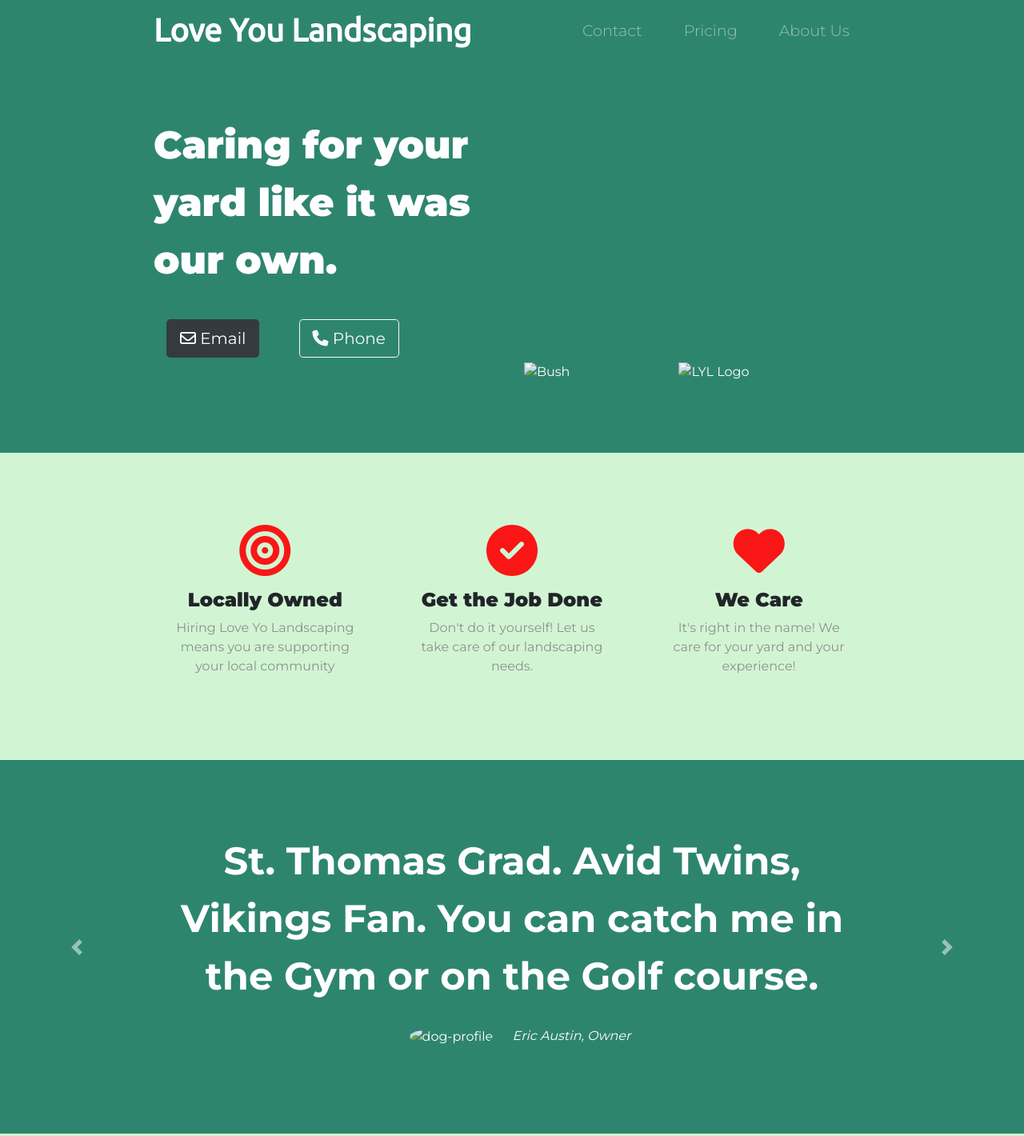
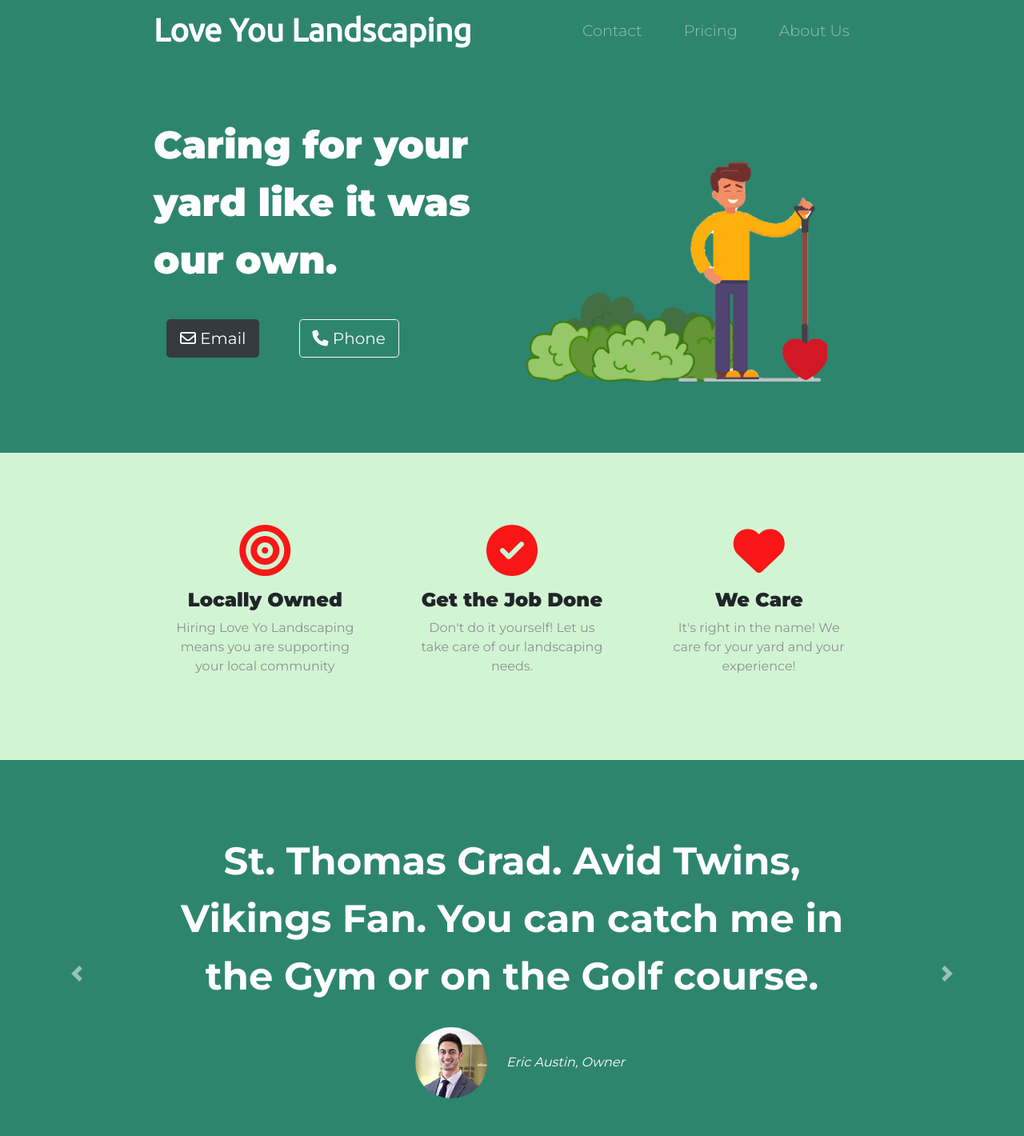
Before and after one commit to swanny999/loveyoulandscaping, a plain HTML site: page index.html in a window 1280 px wide. Shown: the part 35-1455 px from the top of the page at 80% size. Drawn offline with nearby package versions, Linux system fonts and the light colour scheme; files that its build step writes are made by us from their sources.

Commit message:
Update index.html

```diff
--- a/index.html
+++ b/index.html
@@ -14,7 +14,7 @@
 
   <!--CSS Stylesheets-->
   <link rel="stylesheet" href="https://stackpath.bootstrapcdn.com/bootstrap/4.4.1/css/bootstrap.min.css" integrity="sha384-Vkoo8x4CGsO3+Hhxv8T/Q5PaXtkKtu6ug5TOeNV6gBiFeWPGFN9MuhOf23Q9Ifjh" crossorigin="anonymous">
-  <link rel="stylesheet" href="css/styles.css">
+  <link rel="stylesheet" href="styles.css">
 
   <!--Font Awesome-->
   <script src="https://kit.fontawesome.com/46f14ff55b.js" crossorigin="anonymous"></script>
@@ -61,8 +61,8 @@
           <a class="nav-link download-button" href="#cta"><button type="button" class="btn btn-outline-light btn-lg"><i class="fas fa-phone"></i></i> Phone</button></a>
         </div>
         <div class="col-lg-6 title-img-container">
-          <img class="title-image" src="images\LYLlogo.png" alt="LYL Logo">
-          <img class="bush1" src="images\bush.png" alt="Bush">
+          <img class="title-image" src="LYLlogo.png" alt="LYL Logo">
+          <img class="bush1" src="bush.png" alt="Bush">
         </div>
       </div>
 
@@ -106,12 +106,12 @@
         <div class="carousel-inner">
           <div class="carousel-item active container-fluid">
             <h2 class="testimonial-text">St. Thomas Grad. Avid Twins, Vikings Fan. You can catch me in the Gym or on the Golf course.</h2>
-            <img class="testimonial-image" src="images\Eric.jpeg" alt="dog-profile">
+            <img class="testimonial-image" src="Eric.jpeg" alt="dog-profile">
             <em>Eric Austin, Owner</em>
           </div>
           <div class="carousel-item container-fluid">
             <h2 class="testimonial-text">Plays Golf, Softball, Volleyball. Andy Samberg is my favorite actor. Always routing fro Rickie Fowler.</h2>
-            <img class="testimonial-image" src="images\Joe.jpg" alt="lady-profile">
+            <img class="testimonial-image" src="Joe.jpg" alt="lady-profile">
             <em>Joe Swanson, Owner</em>
           </div>
         </div>
```
